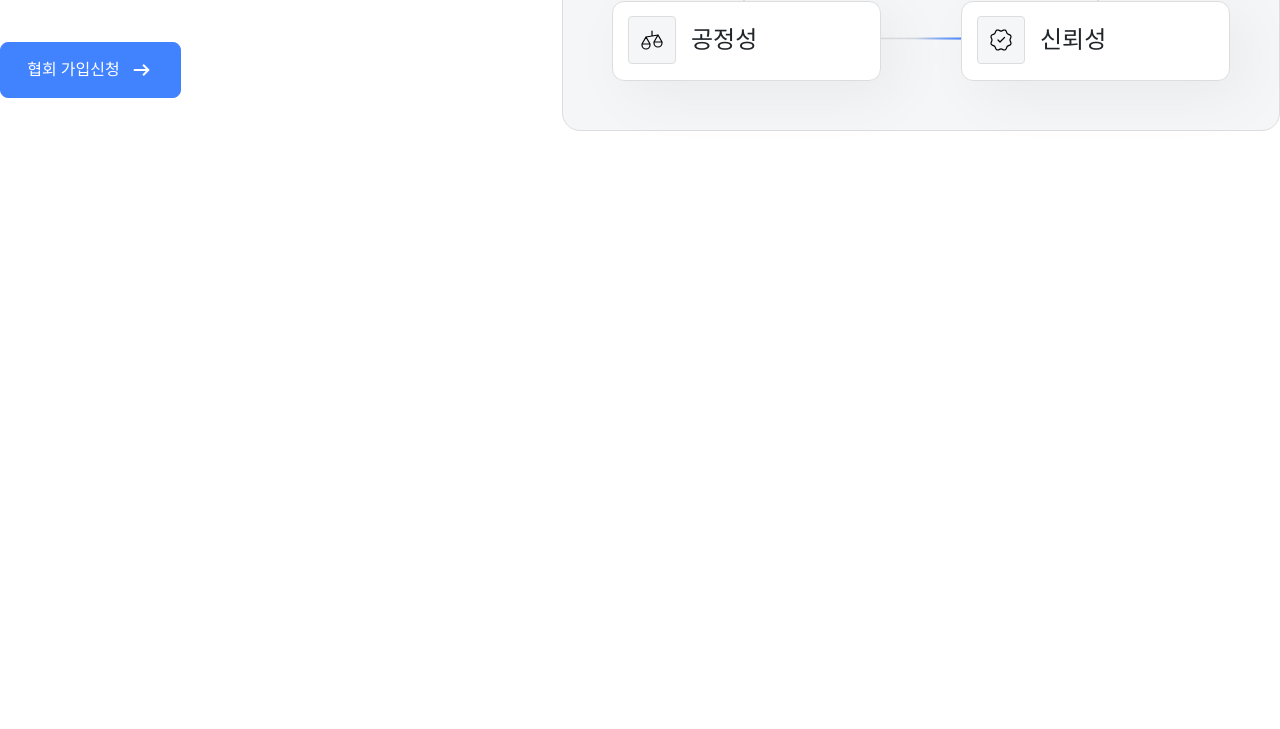
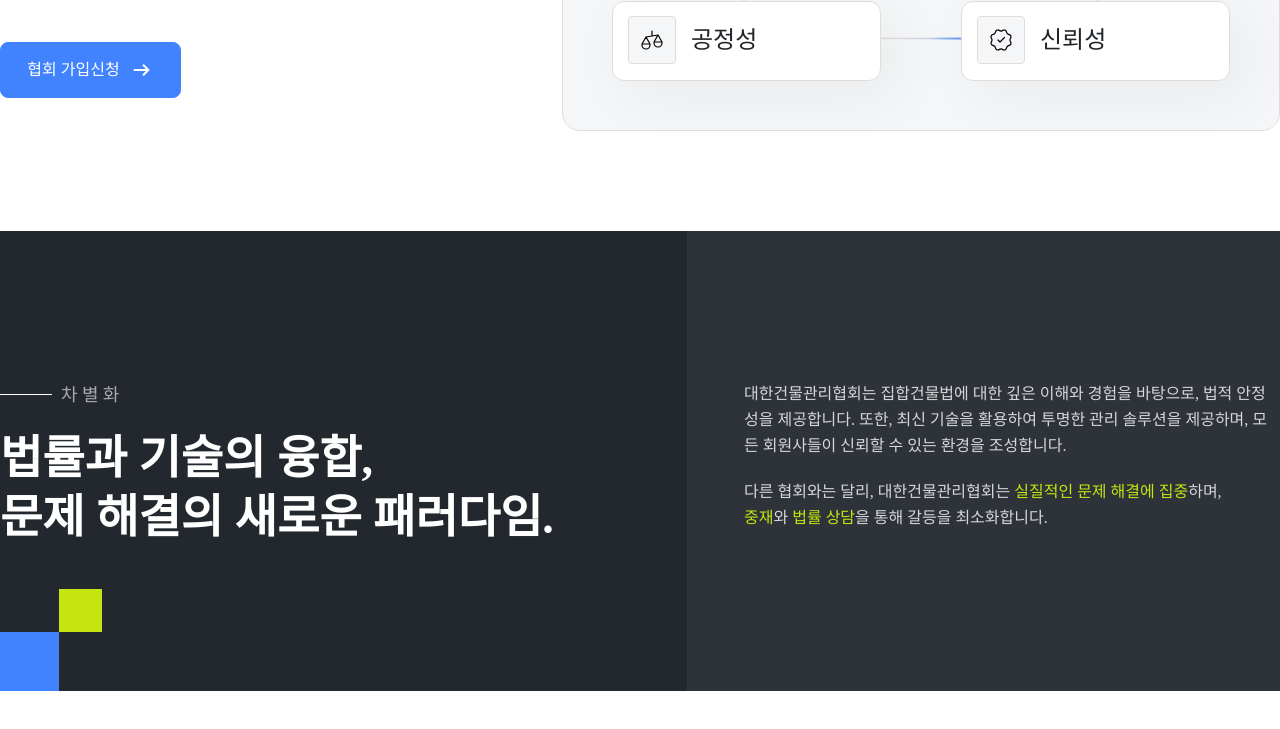
Before and after one commit to snahid/building_management, a plain HTML site: page index.html in a window 1280 px wide. Shown: the part 2435-3164 px from the top of the page. Before the commit the page ends 2666 px from the top, so only its background shows below. Drawn offline with nearby package versions, Linux system fonts and the light colour scheme; a web font is replaced by a local one.

Commit message:
add fusion section

```diff
--- a/css/animation.css
+++ b/css/animation.css
@@ -35,8 +35,8 @@
   }
   .animate--fade-in-top {
     opacity: 1;
-    -webkit-animation: fade-in-top .8s ease-in;
-    animation: fade-in-top .8s ease-in;
+    -webkit-animation: fade-in-top .9s ease-in;
+    animation: fade-in-top .9s ease-in;
     -webkit-animation-fill-mode: backwards;
     animation-fill-mode: backwards
   }
--- a/index.html
+++ b/index.html
@@ -90,7 +90,7 @@
             <a href="#">중재 요청하기 <span class="material-symbols-outlined">
                 arrow_right_alt
               </span></a>
-            <a href="#">더 알아보기</a>
+            <a href="#about">더 알아보기</a>
           </div>
           <!-- Counter Section  -->
           <div class="counter-section">
@@ -124,7 +124,7 @@
   <!-- Top Banner Box  -->
 
   <!-- Why Box Section  -->
-  <section class="why-box-wrapper">
+  <section class="why-box-wrapper" id="about">
     <div class="container-fluid">
       <div class="why-box-inner">
         <div class="left-box">
@@ -349,6 +349,26 @@
   </section>
   <!-- Who wr are Section  -->
 
+  <!-- Fusion Section  -->
+   <section class="fusion-section">
+    <div class="container-fluid">
+      <div class="fusion-inner">
+        <div class="left-section">
+          <p>차별화</p>
+          <h2>법률과 기술의 융합, <br/>문제 해결의 새로운 패러다임.</h2>
+        </div>
+        <div class="right-section">
+          <p>대한건물관리협회는 집합건물법에 대한 깊은 이해와 경험을 바탕으로, 법적 안정성을 제공합니다. 또한, 최신 기술을 활용하여 투명한 관리 솔루션을 제공하며, 모든 회원사들이 신뢰할 수 있는 환경을 조성합니다.</p>
+          <p class="last-para">다른 협회와는 달리, 대한건물관리협회는 <span>실질적인 문제 해결에 집중</span>하며, <br/><span>중재</span>와 <span>법률 상담</span>을 통해 갈등을 최소화합니다.</p>
+        </div>
+      </div>
+    </div>
+    <div class="bottom-block-image">
+      <img src="./assets/images/fusion-box.svg" alt="">
+    </div>
+   </section>
+  <!-- Fusion Section  -->
+
 
 
 
--- a/js/custom.js
+++ b/js/custom.js
@@ -542,29 +542,31 @@ $(window).scroll(function () {
 // 	$("#mobileMenuClose").click();
 // });
 
-// function slowScroll() {
-// 	$('.tour-details-top-buttons-wrapper a[href^="#"]').on("click", function (e) {
-// 		if ($(this).attr('href') === '#') {
-// 			e.preventDefault();
-// 		} else {
-// 			if ($(window).width() < 1024) {
-// 				if (!$(e.target).is('.sub-arrow')) {
-// 					$('html, body').animate({
-// 						scrollTop: $(this.hash).offset().top - 190
-// 					}, 500);
-// 					$('.menu-holder').removeClass('show');
-// 					$('#toggle').removeClass('on');
-// 					return false;
-// 				}
-// 			} else {
-// 				$('html, body').animate({
-// 					scrollTop: $(this.hash).offset().top - 149
-// 				}, 500);
-// 				return false;
-// 			}
-// 		}
-// 	});
-// }
+slowScroll();
+
+function slowScroll() {
+	$('.home-top-content-box .link-wrapper a[href^="#"]').on("click", function (e) {
+		if ($(this).attr('href') === '#') {
+			e.preventDefault();
+		} else {
+			if ($(window).width() < 1024) {
+				if (!$(e.target).is('.sub-arrow')) {
+					$('html, body').animate({
+						scrollTop: $(this.hash).offset().top - 71
+					}, 500);
+					$('.menu-holder').removeClass('show');
+					$('#toggle').removeClass('on');
+					return false;
+				}
+			} else {
+				$('html, body').animate({
+					scrollTop: $(this.hash).offset().top - 71
+				}, 500);
+				return false;
+			}
+		}
+	});
+}
 
 
 // var prevIcon = '<i class="fa fa-chevron-left" aria-hidden="true"></i>';
@@ -708,10 +710,10 @@ $(window).scroll(function () {
 // 	$('#boond_card_area').html(html);
 // });
 
-$('.counter-box h2 span').counterUp({
-    delay: 100,
-    time: 1000
-});
+// $('.counter-box h2 span').counterUp({
+//     delay: 20,
+//     time: 1000
+// });
 
 
 
--- a/sass/pages/_home.scss
+++ b/sass/pages/_home.scss
@@ -14,9 +14,9 @@ body {
   margin: 0;
   overflow-x: hidden !important;
   // font-family: $font;
-  // animation: fadeInAnimation ease 1s;
-  // animation-iteration-count: 1;
-  // animation-fill-mode: forwards;
+  animation: fadeInAnimation ease 1s;
+  animation-iteration-count: 1;
+  animation-fill-mode: forwards;
   font-family: "pretendard";
   // font-family: $font;
   // padding-right: 0px !important;
@@ -244,7 +244,6 @@ header {
     }
   }
 }
-
 // Header
 
 // Top Banner Box
@@ -414,7 +413,6 @@ header {
     }
   }
 }
-
 // Top Banner Box
 
 // Why Box Section
@@ -527,7 +525,6 @@ header {
     }
   }
 }
-
 // Why Box Section
 
 // Billing Section
@@ -765,7 +762,6 @@ header {
     }
   }
 }
-
 // Billing Section
 
 // Who wr are Section
@@ -1231,5 +1227,88 @@ header {
     }
   }
 }
+// Who wr are Section
 
-// Who wr are Section
+// Fusion Section
+.fusion-section{
+  position: relative;
+  z-index: 1;
+  background: #23282F;
+  padding: 150px 0 144px 0;
+  margin-bottom: 100px;
+  &::before{
+    position: absolute;
+    right: 0;
+    top: 0;
+    width: 46.3%;
+    height: 100%;
+    content: "";
+    background: #2E333A;
+    z-index: -1;
+  }
+  .fusion-inner{
+    // display: flex;
+    // flex-direction: row;
+    // justify-content: space-between;
+    display: grid;
+    grid-template-columns: repeat(2, 1fr);
+    gap: 140px;
+    @media(max-width: 1440px){
+      gap: 108px;
+    }
+    .left-section{
+      p{
+        color: rgba(255, 255, 255, 0.60);
+        font-size: 18px;
+        font-style: normal;
+        font-weight: 500;
+        line-height: 28px;
+        letter-spacing: 4.32px;
+        padding-left: 61px;
+        position: relative;
+        margin-bottom: 20px;
+        &::before{
+          position: absolute;
+          left: 0;
+          top: 13px;
+          height: 1px;
+          content: "";
+          width: 52px;
+          background-color: $white;
+        }
+      }
+      h2{
+        color: $white;
+        font-size: 46px;
+        font-style: normal;
+        font-weight: 700;
+        line-height: 59px;
+        margin-bottom: 0;
+      }
+    }
+    .right-section{
+      padding-left: 50px;
+      p{
+        color: rgba(255, 255, 255, 0.80);
+        font-style: normal;
+        font-weight: 400;
+        line-height: 26px;
+        margin-bottom: 20px;
+      }
+      .last-para{
+        margin-bottom: 0;
+        span{
+          color: #C4E50F;
+        }
+      }
+    }
+  }
+  .bottom-block-image{
+    img{
+      position: absolute;
+      left: 0;
+      bottom: 0;
+    }
+  }
+}
+// Fusion Section
```
Also changed, not shown: assets/images/fusion-box.svg (added), css/style.css, 1 other file.
